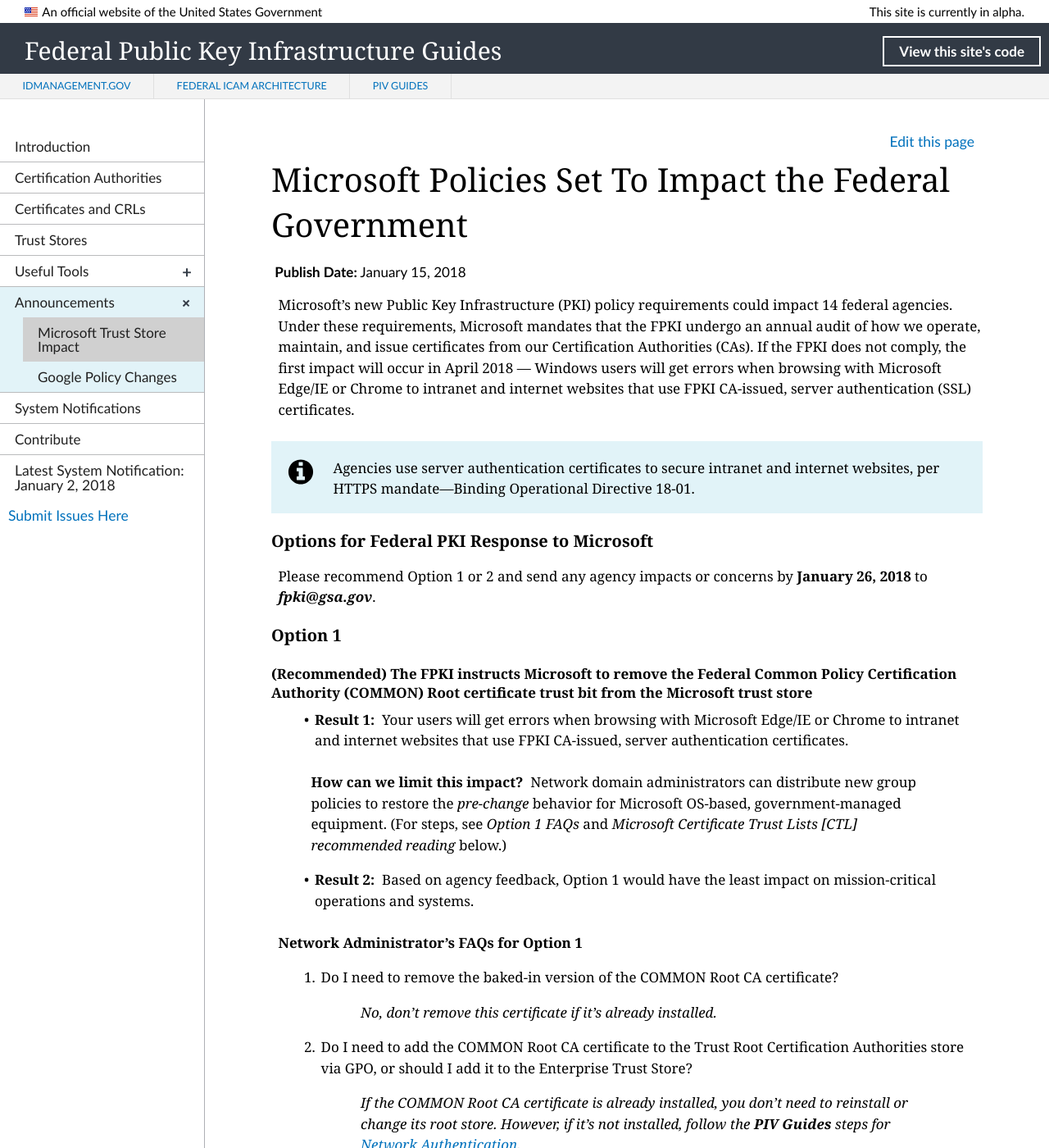
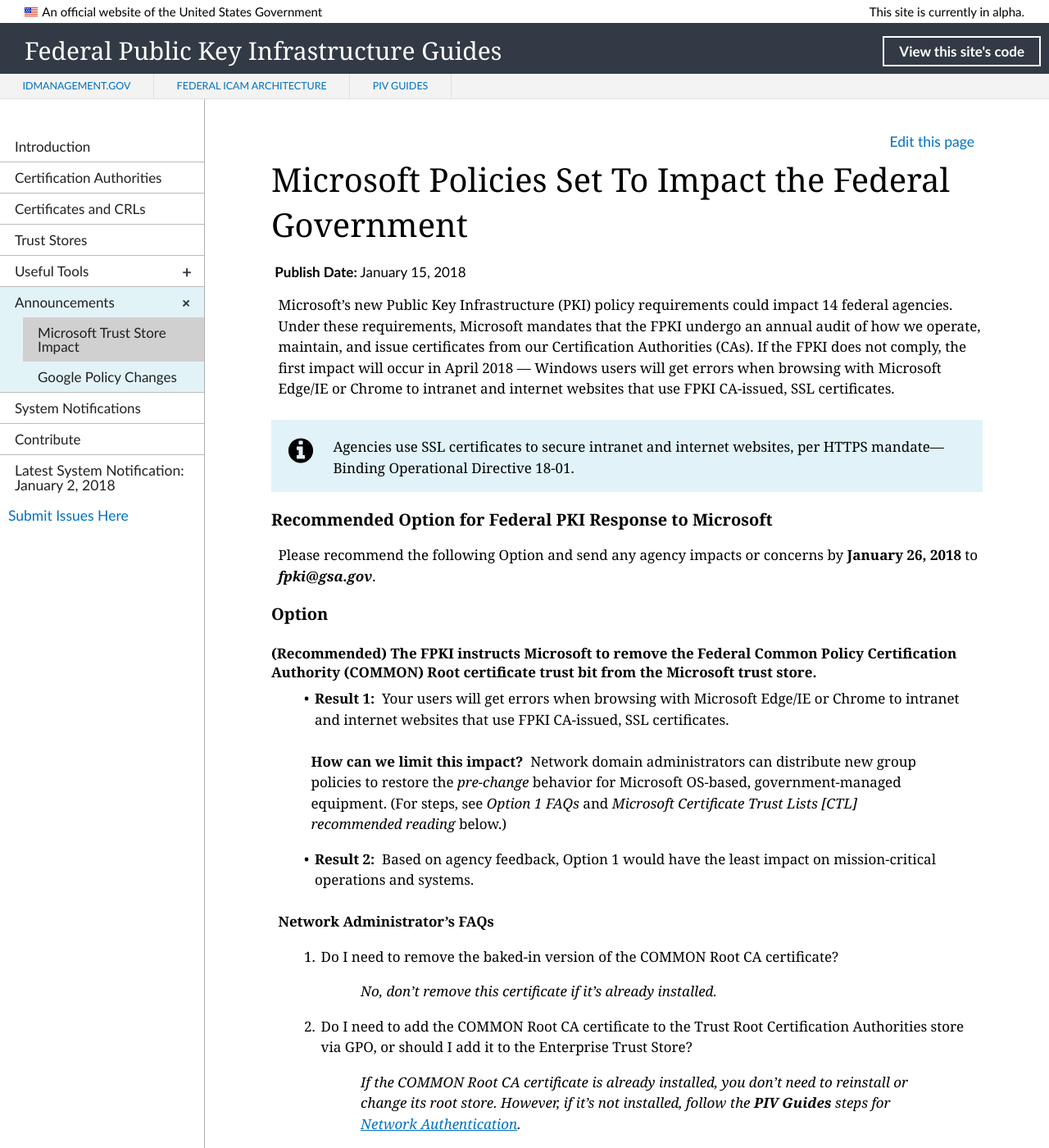
Before and after one commit to GSA/fpki-guides, a Jekyll site: the page built from _announcements/01_microsoft_constraint.md, in a window 1280 px wide and 1400 px high. Shown: the whole window at 82% size. Built offline with Jekyll 4.4.1, drawn with Linux system fonts in a browser that asks for light colours; nearby versions of some CDN libraries; library files that are not in the unit come from our copies; some of the changed text lies outside the part shown.

Commit message:
Update 01_microsoft_constraint.md
Deleted Option 2, SSL cert change, edits

```diff
--- a/_announcements/01_microsoft_constraint.md
+++ b/_announcements/01_microsoft_constraint.md
@@ -5,26 +5,26 @@
 pubDate: January 15, 2018
 collection: announcements
 permalink: announcements/mspkichanges/
-description: Microsoft's new Public Key Infrastructure (PKI) policy requirements could impact 14 federal agencies. Under these requirements, Microsoft mandates that the Federal PKI undergo an annual audit of how we operate, maintain, and issue certificates from our Certification Authorities (CAs). If the FPKI does not comply, the first impact will occur in April 2018&nbsp;&mdash;&nbsp;Windows users will get errors when browsing with Microsoft Edge/IE or Chrome to intranet and internet websites that use FPKI CA-issued, server authentication certificates (SSL) certificates.
+description: Microsoft's new Public Key Infrastructure (PKI) policy requirements could impact 14 federal agencies. Under these requirements, Microsoft mandates that the Federal PKI undergo an annual audit of how we operate, maintain, and issue certificates from our Certification Authorities (CAs). If the FPKI does not comply, the first impact will occur in April 2018&nbsp;&mdash;&nbsp;Windows users will get errors when browsing with Microsoft Edge/IE or Chrome to intranet and internet websites that use FPKI CA-issued, SSL certificates.
 ---
 
-Microsoft's new Public Key Infrastructure (PKI) policy requirements could impact 14 federal agencies. Under these requirements, Microsoft mandates that the FPKI undergo an annual audit of how we operate, maintain, and issue certificates from our Certification Authorities (CAs). If the FPKI does not comply, the first impact will occur in April 2018&nbsp;&mdash;&nbsp;Windows users will get errors when browsing with Microsoft Edge/IE or Chrome to intranet and internet websites that use FPKI CA-issued, server authentication (SSL) certificates.<!--Changed to same referencing ("server authentication certificates") as used in Google announcement for consistency.-->
+Microsoft's new Public Key Infrastructure (PKI) policy requirements could impact 14 federal agencies. Under these requirements, Microsoft mandates that the FPKI undergo an annual audit of how we operate, maintain, and issue certificates from our Certification Authorities (CAs). If the FPKI does not comply, the first impact will occur in April 2018&nbsp;&mdash;&nbsp;Windows users will get errors when browsing with Microsoft Edge/IE or Chrome to intranet and internet websites that use FPKI CA-issued, SSL certificates.
 
-{% include alert-info.html content="Agencies use server authentication certificates to secure intranet and internet websites, per HTTPS mandate&mdash;Binding Operational Directive 18-01." %}
+{% include alert-info.html content="Agencies use SSL certificates to secure intranet and internet websites, per HTTPS mandate&mdash;Binding Operational Directive 18-01." %}
 
-### Options for Federal PKI Response to Microsoft
+### Recommended Option for Federal PKI Response to Microsoft
 
-Please recommend Option 1 or 2 and send any agency impacts or concerns by **January 26, 2018** to **_fpki@gsa.gov_**. <!--Update date.-->
+Please recommend the following Option and send any agency impacts or concerns by **January 26, 2018** to **_fpki@gsa.gov_**. <!--Update date.-->
 
-### Option 1
-#### (Recommended)&nbsp;The FPKI instructs Microsoft to remove the Federal Common Policy Certification Authority (COMMON) Root certificate trust bit from the Microsoft trust store
-* **Result 1:**&nbsp;&nbsp;Your users will get errors when browsing with Microsoft Edge/IE or Chrome to intranet and internet websites that use FPKI CA-issued, server authentication certificates.
+### Option
+#### (Recommended)&nbsp;The FPKI instructs Microsoft to remove the Federal Common Policy Certification Authority (COMMON) Root certificate trust bit from the Microsoft trust store.
+* **Result 1:**&nbsp;&nbsp;Your users will get errors when browsing with Microsoft Edge/IE or Chrome to intranet and internet websites that use FPKI CA-issued, SSL certificates.
 
 > **How can we limit this impact?**&nbsp;&nbsp;Network domain administrators can distribute new group policies to restore the _pre-change_ behavior for Microsoft OS-based, government-managed equipment. (For steps, see _Option 1 FAQs_ and _Microsoft Certificate Trust Lists [CTL] recommended reading_ below.)
 
 * **Result 2:**&nbsp;&nbsp;Based on agency feedback, Option 1 would have the least impact on mission-critical operations and systems.
 
-**Network Administrator's FAQs for Option 1**
+**Network Administrator's FAQs**
 
 1. Do I need to remove the baked-in version of the COMMON Root CA certificate?
 > _No, don't remove this certificate if it's already installed._
@@ -37,19 +37,6 @@
 5. Will the GPO distribution affect IPSec certificates if the server authentication bit is enabled and used with Microsoft OSs?
 > _Yes, it could affect any certificate asserting server authentication._
 
-### Option 2
-#### (Greatest potential impact on operations and mission-critical systems)&nbsp;Microsoft continues to distribute the COMMON Root CA certificate with the server authentication trust bit enabled, but with an added _Domain Constraint_
-
-* **Result 1:**&nbsp;&nbsp;With the added _domain constraint_, your users will get errors from Microsoft Edge/IE or Chrome for any FPKI CA-issued, server authentication certificate, if it doesn't include a fully qualified domain name: _.gov_, _.us_, _.mil_, or IP address. The Microsoft globally enforces this constraint through the Microsoft Certificate Trust List (CTL). Network domain administrators can't modify this constraint.
-
-* **Result 2:**&nbsp;&nbsp;Based on agency feedback, Option 2 is detrimental to mission operations in the near-term, because issued certificates use intranet domain name aliases (e.g., intranetapp vs. intranetapp.agency.gov).
-
-**Network Administrator's FAQs for Option 2**
-
-**NOTE: TBD.**
-
-#### Microsoft Certificate Trust Lists (CTL) recommended reading
-
 To prepare for these changes, please review these Microsoft documents:
 
 1. [Microsoft Trusted Root Certificate...Government CA Requirements](https://social.technet.microsoft.com/wiki/contents/articles/31635.microsoft-trusted-root-certificate-program-audit-requirements.aspx#Government_CA_Requirements){:target= "_blank"}
```
